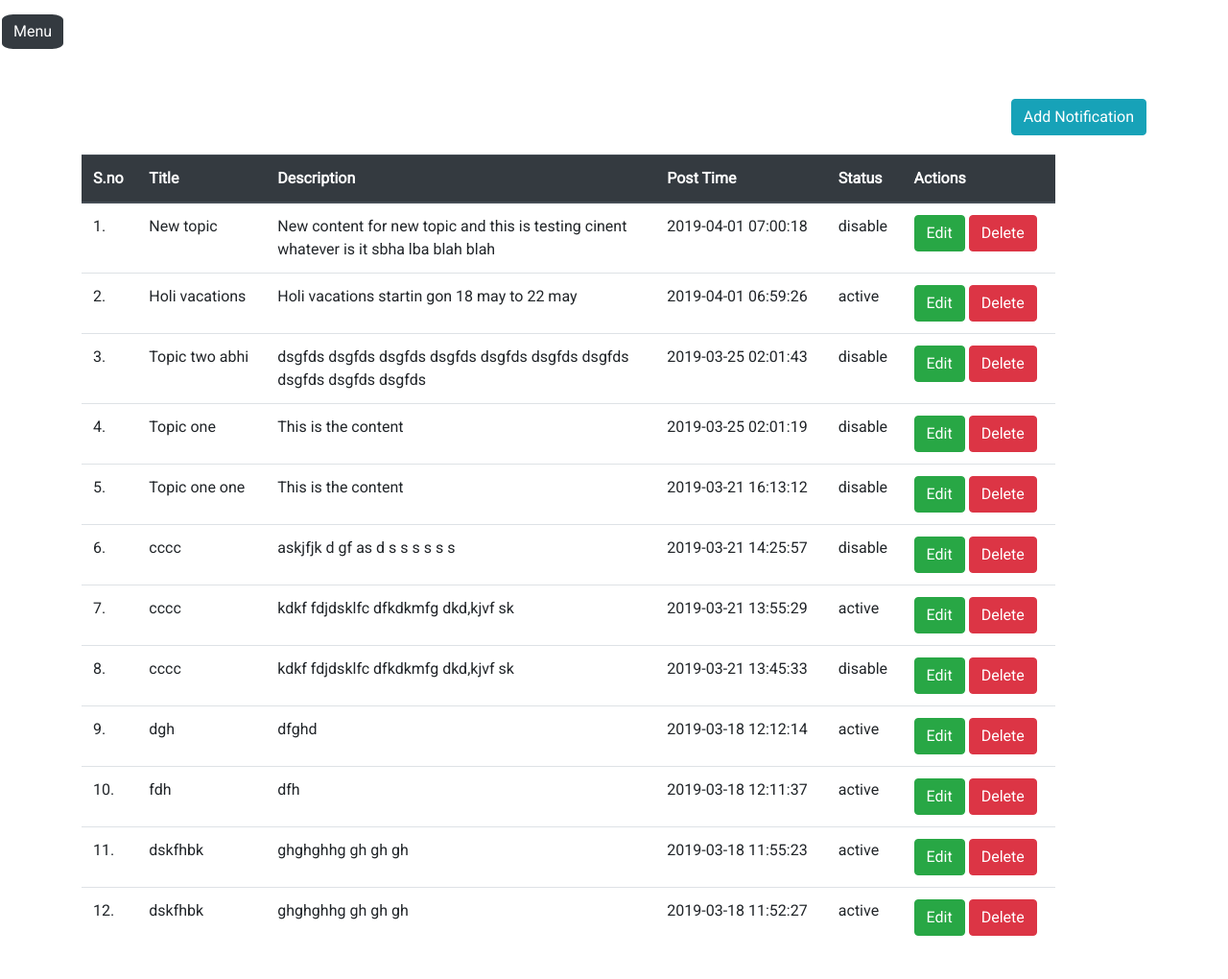
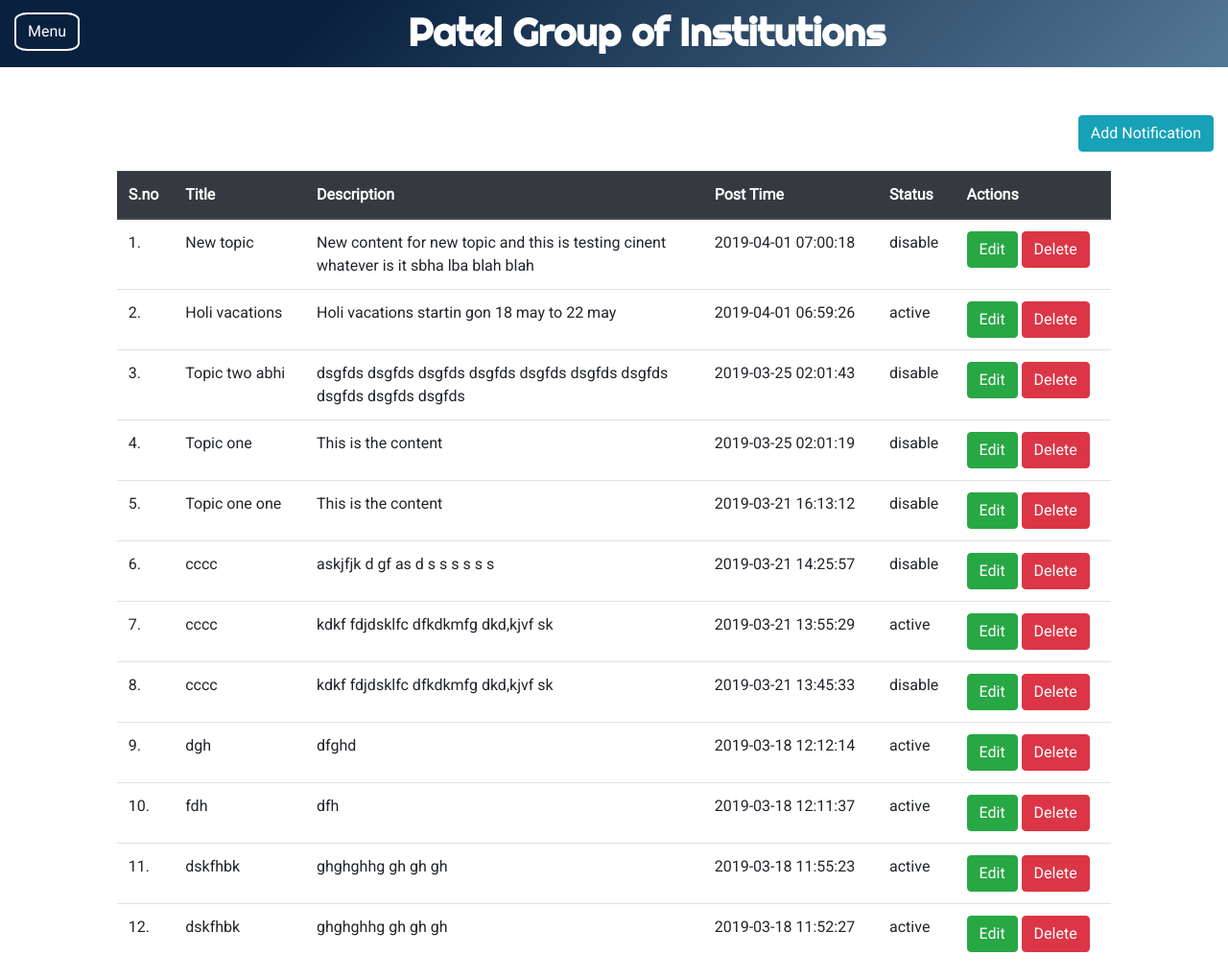
Before and after one commit to hemansah/PGOI, a PHP site: page /admin/notification_admin.php in a window 1280 px wide. Shown: the whole page at 96% size. Before the commit the page ends 975 px from the top, so only its background shows below. Run offline with PHP 8.4, Linux system fonts and the light colour scheme; data comes from the database, SQL or seed files in the repository; some libraries are stand-ins or nearby versions.

Commit message:
adminpanel improved

```diff
--- a/admin/notification_admin.php
+++ b/admin/notification_admin.php
@@ -9,6 +9,7 @@
 <head>
 	<title>Post Notification</title>
 		<link href="https://fonts.googleapis.com/css?family=Roboto" rel="stylesheet">
+		<link href="https://fonts.googleapis.com/css?family=Righteous|Varela+Round" rel="stylesheet">
 		<link href="https://stackpath.bootstrapcdn.com/bootstrap/4.3.1/css/bootstrap.min.css" rel="stylesheet" integrity="sha384-ggOyR0iXCbMQv3Xipma34MD+dH/1fQ784/j6cY/iJTQUOhcWr7x9JvoRxT2MZw1T" crossorigin="anonymous">
 		<link rel="stylesheet" href="https://maxcdn.bootstrapcdn.com/font-awesome/4.5.0/css/font-awesome.min.css">
 		<link rel="stylesheet" type="text/css" href="../assets/css/sidebar.css">
@@ -21,16 +22,20 @@
 	include_once'statics/header.php';
 	?>
 
-	<a href="#menu-toggle" class="btn btn-dark" id="menu-toggle">
-        	<span id="menuHide">Menu</span>
-    </a>
 
 <!--Contents starts here -->
-	<div class="container">
+	<div class="container-fluid">
 		<div class="row">
-			<div class="col-10">
+			<div class="col-12 title-topbar">
 
-			</div>
+		    		<a href="#menu-toggle" class="btn text-white pull-left" id="menu-toggle">
+        			<span id="menuHide">Menu</span>
+        			</a>
+
+		    		<?php
+					include_once'statics/topbar.php';
+					?>
+		    	</div>
 		</div>
 
 		<div class="row row-css">
@@ -67,7 +72,7 @@
 
 
 		<div class="row">
-			<div class="col-11">
+			<div class="col-10 offset-1">
 				<table class="table">
 					<thead class="thead-dark">
 						<th>S.no</th>
--- a/admin/statics/header.php
+++ b/admin/statics/header.php
@@ -40,10 +40,6 @@
                 </li>
 
                 <li>
-                    <a href="#"><i class="fa fa-inr"></i> Fee status</a>
-                </li>
-
-                <li>
                     <a href="logout.php"><i class="fa fa-sign-out"></i> Logout</a>
                 </li>
             </ul>
--- /dev/null
+++ b/admin/statics/topbar.php
@@ -0,0 +1 @@
+<h2 class="text-center h2-topbar">Patel Group of Institutions</h2>
```
Also changed, not shown: admin/admin-dashboard.php (+16 -9 lines), admin/bus_route_admin.php (+17 -7 lines), admin/events_admin.php (+13 -11 lines).
